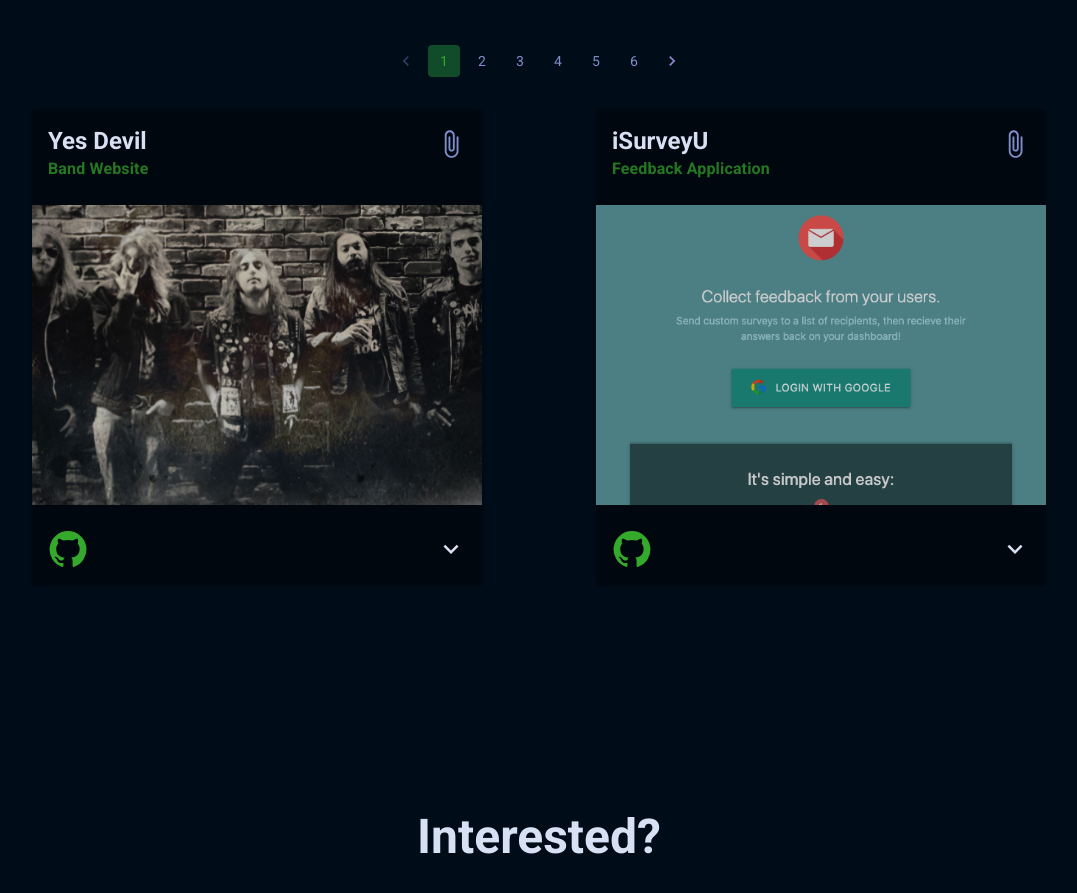
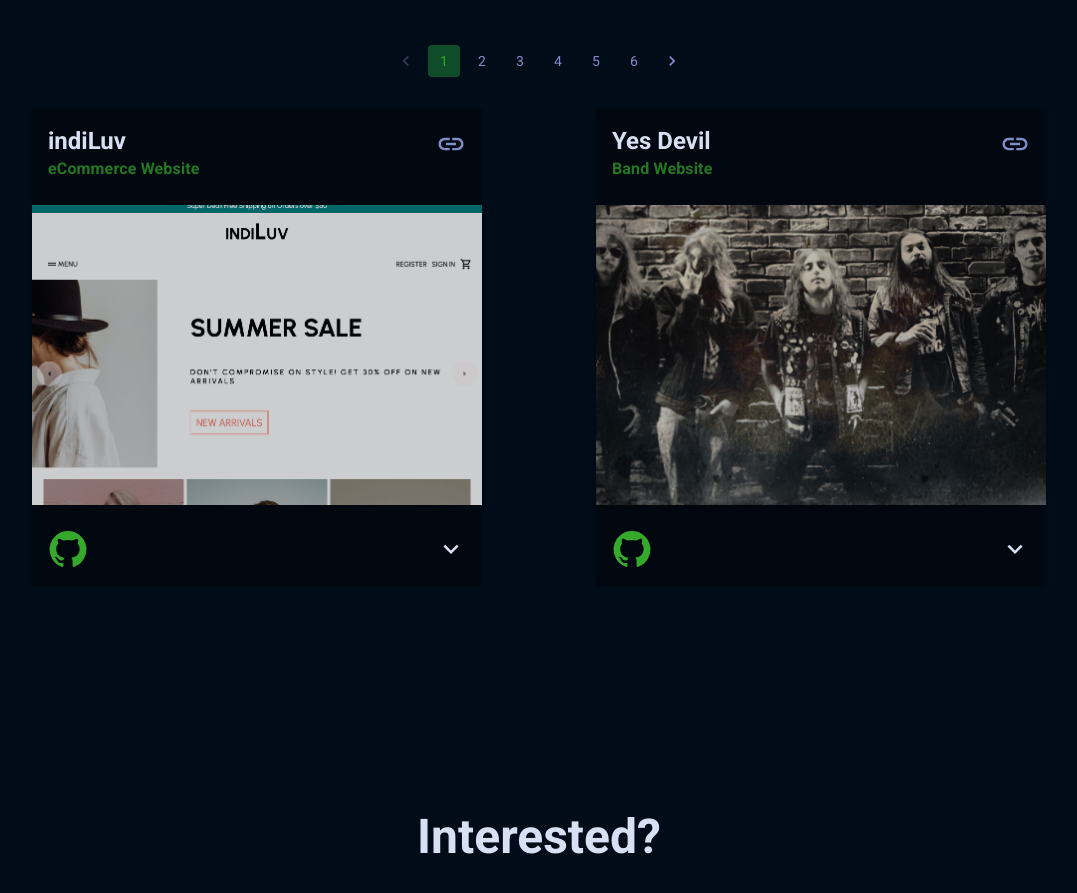
Before and after one commit to logan-barsell/loganb-portfolio, a React (Create React App) app: page / in a window 1280 px wide. Shown: the part 2520-3413 px from the top of the page, without its empty margins (101-1178 px from the left). Built offline with nearby package versions, Linux system fonts and the light colour scheme.

Commit message:
added project

```diff
--- a/src/components/Portfolio/ProjectCard.js
+++ b/src/components/Portfolio/ProjectCard.js
@@ -11,7 +11,7 @@
 import Typography from '@mui/material/Typography';
 import ExpandMoreIcon from '@mui/icons-material/ExpandMore';
 import GitHubIcon from '@mui/icons-material/GitHub';
-import AttachFileIcon from '@mui/icons-material/AttachFile';
+import LinkIcon from '@mui/icons-material/Link';
 
 
 const ExpandMore = styled((props) => {
@@ -47,7 +47,7 @@
         sx={{ color: '#d8e0f3', fontWeight: 600, '.MuiCardHeader-title': { fontWeight: 600 }, '.MuiCardHeader-subheader': { color: '#34a92c', opacity: 0.7, fontWeight: 600 } }}
         action={
           <IconButton href={link} target="_blank" aria-label="settings">
-            <AttachFileIcon className="hvr-icon" sx={{ fontSize: '30px', color: '#808dcb' }} />
+            <LinkIcon className="hvr-icon" sx={{ fontSize: '30px', color: '#808dcb' }} />
           </IconButton>
         }
         title={title}
--- a/src/components/Portfolio/projects.js
+++ b/src/components/Portfolio/projects.js
@@ -1,3 +1,4 @@
+import indiluv from '../../images/portfolio/indiluv.png';
 import isurveyu from '../../images/portfolio/iSurveyU.png';
 import spotifyapp from '../../images/portfolio/spotifyapp-tn.png';
 import jbook from '../../images/portfolio/jsnote-tn.png';
@@ -12,6 +13,23 @@
 
 
 export const projects = [
+  {
+    title: 'indiLuv',
+    type: 'eCommerce Website',
+    img: indiluv,
+    desc: 'Online Retail Store with dynamic shopping cart functionality and secure payments with Stripe API',
+    buildList: [
+      'React/Redux',
+      'Styled Components, Material UI',
+      'Node.js, Express, MongoDB',
+      'Stripe API',
+      'Email/Pass Authentication',
+      'Firestore'
+    ],
+    hosted: 'Firebase',
+    github: 'https://github.com/logan-barsell/MERN-eCommerce',
+    link: 'https://indiluv-95c92.web.app/'
+  },
   {
     title: 'Yes Devil',
     type: 'Band Website',
```
Also changed, not shown: src/images/portfolio/indiluv.png (added).
